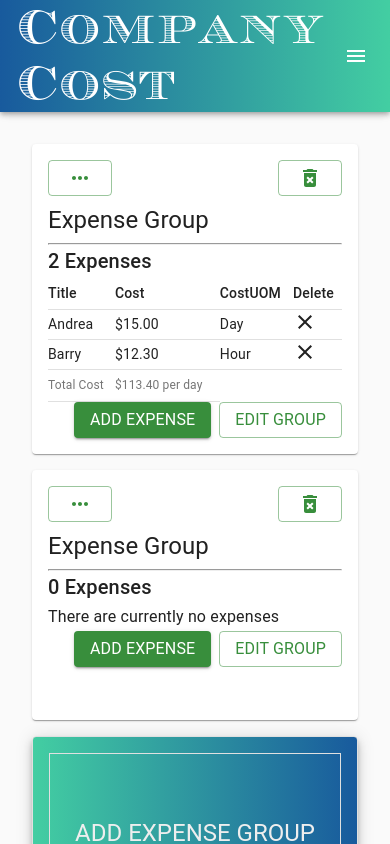
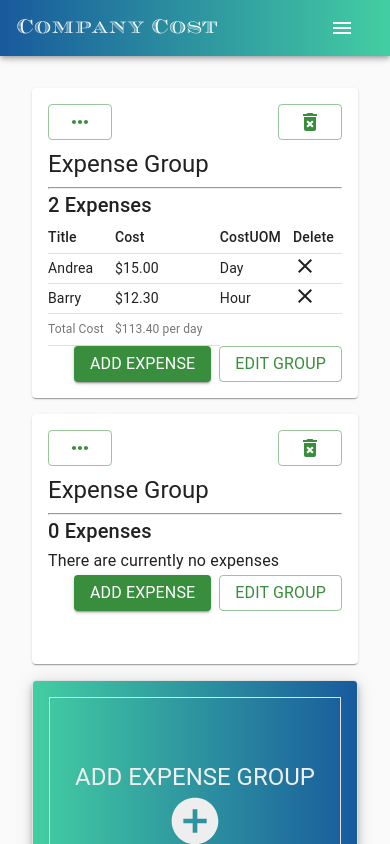
Before and after one commit to Spraynard/Company-Cost, a React app: page / in a window 390 px wide. Shown: the top 844 px of the page. Built offline with nearby package versions, Linux system fonts and the light colour scheme; the HTML template or start-up script is replaced by a standard one.

Commit message:
Updating Top_App_Bar.js
Adding in breakpoints for the title for responsiveness.

```diff
--- a/src/components/Top_App_Bar.js
+++ b/src/components/Top_App_Bar.js
@@ -40,7 +40,13 @@ const styles = theme => ({
 	siteTitle : {
 		fontFamily : theme.typography.siteTitle.fontFamily,
 		flexGrow: 1,
-		color : theme.palette.secondary.contrastText
+		color : theme.palette.secondary.contrastText,
+		[theme.breakpoints.down("md")] : {
+			fontSize : theme.typography.h4.fontSize,
+		},
+		[theme.breakpoints.down("xs")] : {
+			fontSize : theme.typography.h6.fontSize,
+		}
 	}
 });
 
@@ -51,14 +57,20 @@ const Top_App_Bar = ( props, { store } ) => {
 	return (
 		<AppBar position="sticky" className={classes.root}>
 			<Toolbar>
-				<Typography className={classes.siteTitle} component="span" variant="h3">Company Cost</Typography>
+				<Typography
+					className={classes.siteTitle}
+					component="h1"
+					variant="h3"
+				>
+					Company Cost
+				</Typography>
 				<Open_Stats_Drawer_Button
-					display={{ xs : 'block', 'md' : 'none' }}
+					display={{ xs : "block", md : "none" }}
 					onClick={() => store.dispatch(openMainMenu())}
 				/>
 				<App_Bar_Stats_Window
 					onClick={() => store.dispatch(openAppOptionsDialog())}
-					display={{ xs: 'none', 'md': 'block' }}
+					display={{ xs: "none", md: "block" }}
 					{ ...other }
 				/>
 			</Toolbar>
```
